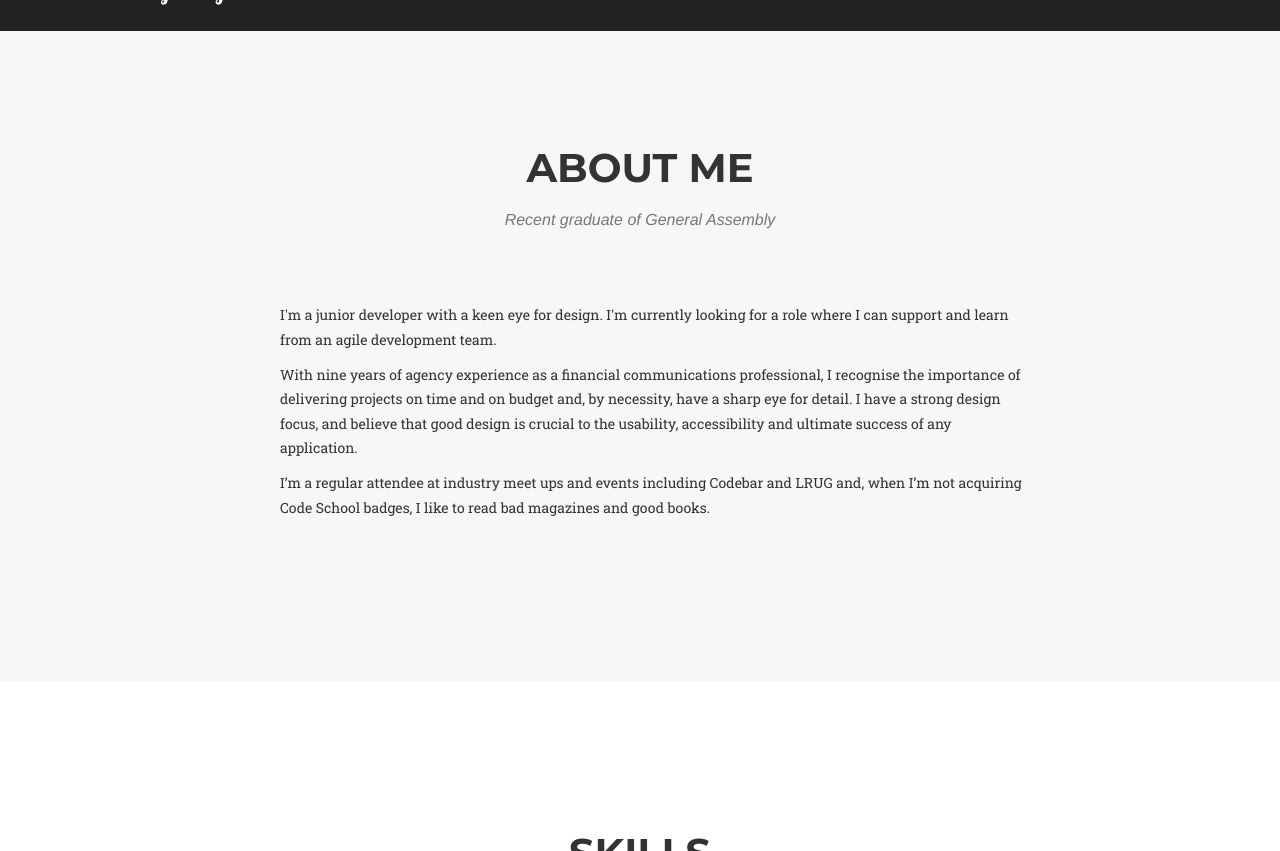
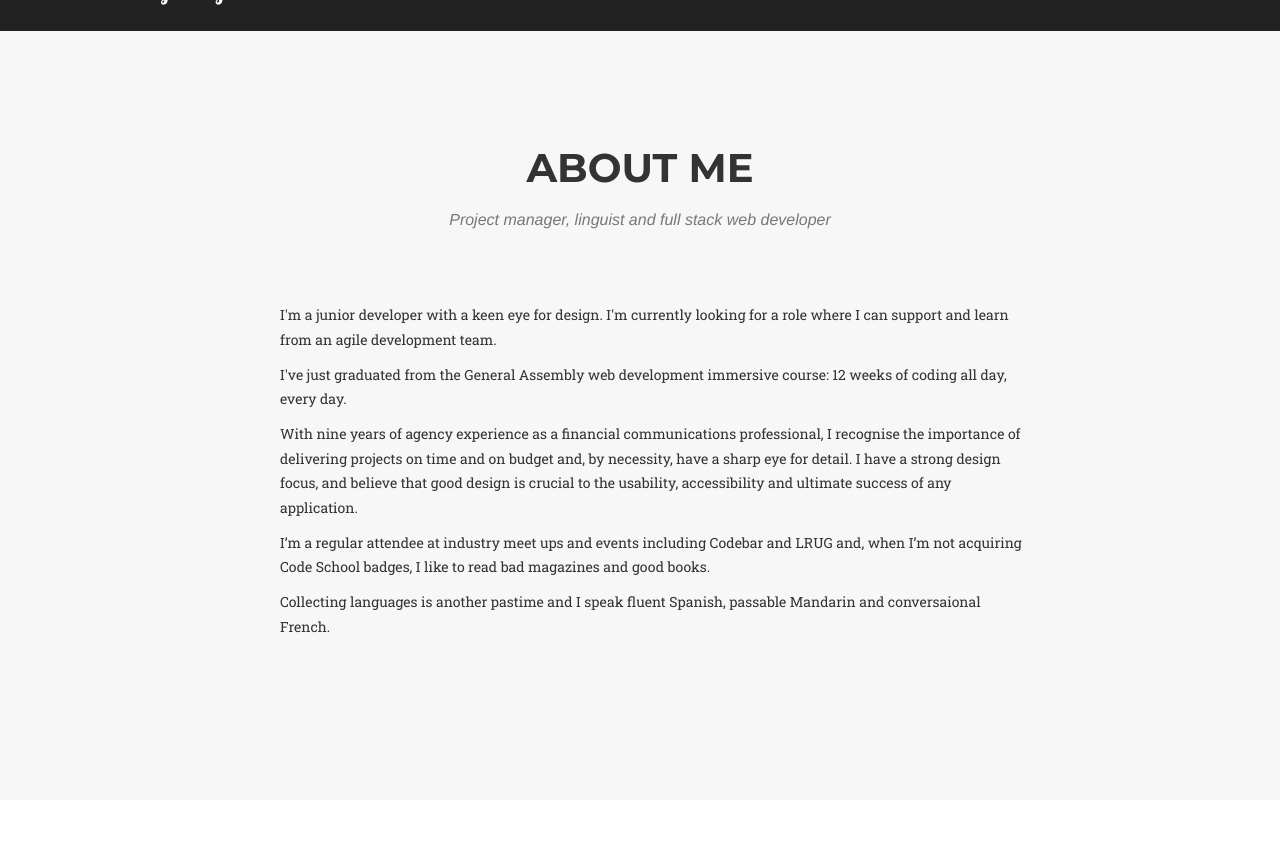
Before and after one commit to katemont/katemont.github.io, a Jekyll site: the page built from index.html, in a window 1280 px wide and 900 px high, scrolled down 688 px, cut to the strip 49-900 px from the top of the window. Built offline with Jekyll 4.4.1, drawn with Linux system fonts in a browser that asks for light colours; some web fonts are replaced.

Commit message:
editing About Me text

```diff
--- a/_includes/about.html
+++ b/_includes/about.html
@@ -4,15 +4,17 @@
         <div class="row">
             <div class="col-lg-12 text-center">
                 <h2 class="section-heading">About Me</h2>
-                <h3 class="section-subheading text-muted">Recent graduate of General Assembly</h3>
+                <h3 class="section-subheading text-muted">Project manager, linguist and full stack web developer</h3>
             </div>
         </div>
         <div class="container">
             <div class="row">
                 <div class="col-sm-12 col-md-8 col-md-offset-2">
                     <p>I'm a junior developer with a keen eye for design. I'm currently looking for a role where I can support and learn from an agile development team.</p>
+                    <p>I've just graduated from the General Assembly web development immersive course: 12 weeks of coding all day, every day.</p>
                     <p>With nine years of agency experience as a financial communications professional, I recognise the importance of delivering projects on time and on budget and, by necessity, have a sharp eye for detail. I have a strong design focus, and believe that good design is crucial to the usability, accessibility and ultimate success of any application.</p>
                     <p>I’m a regular attendee at industry meet ups and events including Codebar and LRUG and, when I’m not acquiring Code School badges, I like to read bad magazines and good books.</p>
+                    <p>Collecting languages is another pastime and I speak fluent Spanish, passable Mandarin and conversaional French.</p>
                 </div>
             </div>
         </div>
```
